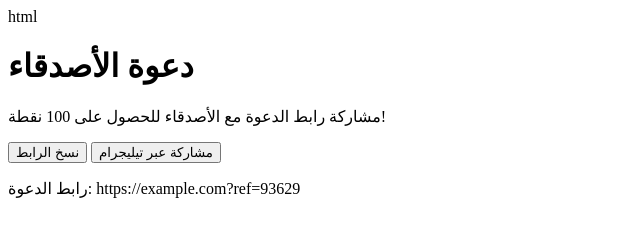
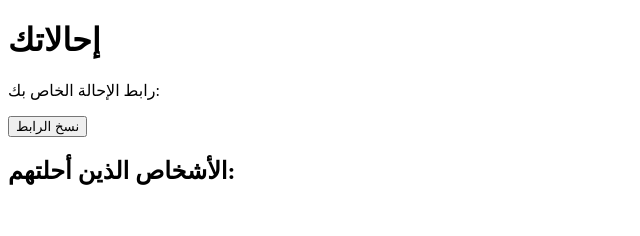
Before and after one commit to rovexapp/pwrcn, a website: page views/referral.html in a window 1280 px wide. Shown: the whole page, without its empty margins (0-640 px from the left). Drawn offline with Linux system fonts and the light colour scheme.

Commit message:
Update referral.html

```diff
--- a/views/referral.html
+++ b/views/referral.html
@@ -1,34 +1,20 @@
-html<!DOCTYPE html>
-<html lang="ar">
+<!DOCTYPE html>
+<html lang="en">
 <head>
-    <meta charset="UTF-8">
-    <meta name="viewport" content="width=device-width, initial-scale=1.0">
-    <title>دعوة الأصدقاء</title>
+  <meta charset="UTF-8">
+  <meta name="viewport" content="width=device-width, initial-scale=1.0">
+  <link rel="stylesheet" href="/styles.css">
+  <title>Referral Page</title>
 </head>
 <body>
-    <h1>دعوة الأصدقاء</h1>
-    <p>مشاركة رابط الدعوة مع الأصدقاء للحصول على 100 نقطة!</p>
-    <button onclick="copyToClipboard()">نسخ الرابط</button>
-    <button onclick="shareLink()">مشاركة عبر تيليجرام</button>
+  <div class="container">
+    <h1>إحالاتك</h1>
+    <p>رابط الإحالة الخاص بك: <span id="referralLink"></span></p>
+    <button onclick="copyReferralLink()">نسخ الرابط</button>
+    <h2>الأشخاص الذين أحلتهم:</h2>
+    <ul id="referralList"></ul>
+  </div>
 
-    <p id="referralLink"></p>
-
-    <script>
-        const userId = Math.floor(Math.random() * 100000); // نموذج لتوليد ID للمستخدم
-        const referralLink = `https://example.com?ref=${userId}`;
-        document.getElementById('referralLink').innerText = `رابط الدعوة: ${referralLink}`;
-
-        function copyToClipboard() {
-            navigator.clipboard.writeText(referralLink)
-                .then(() => alert('تم نسخ الرابط!'))
-                .catch(err => console.error('فشل النسخ', err));
-        }
-
-        function shareLink() {
-            const message = `استخدم رابط الدعوة هذا للحصول على 100 نقطة: ${referralLink}`;
-            const telegramUrl = `https://t.me/share/url?url=${encodeURIComponent(referralLink)}&text=${encodeURIComponent(message)}`;
-            window.open(telegramUrl, '_blank');
-        }
-    </script>
+  <script src="/script.js"></script>
 </body>
 </html>
```
